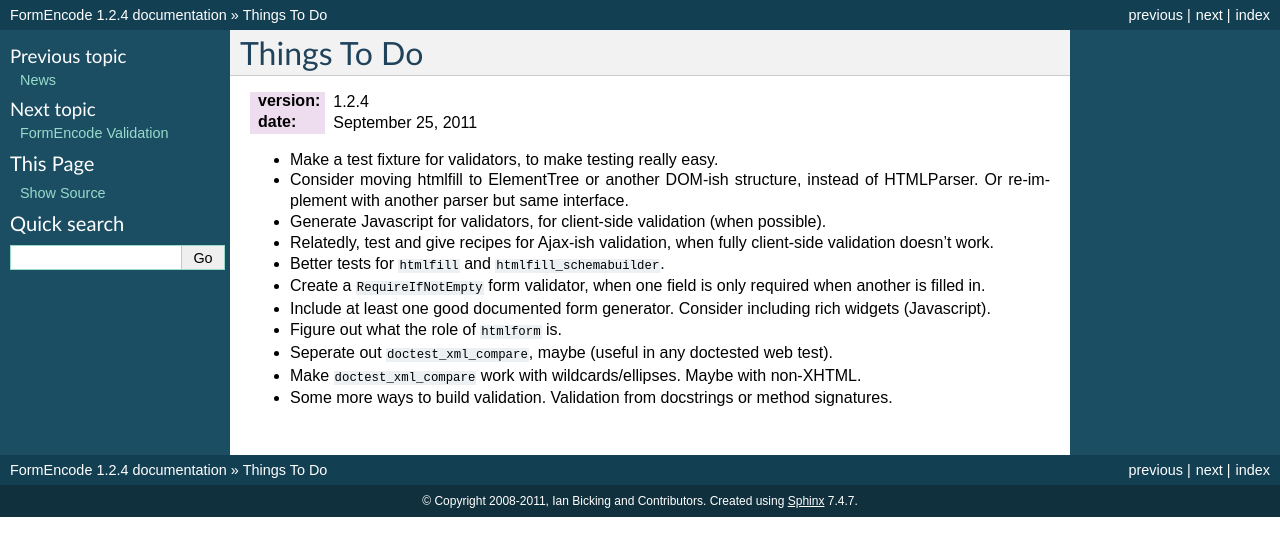
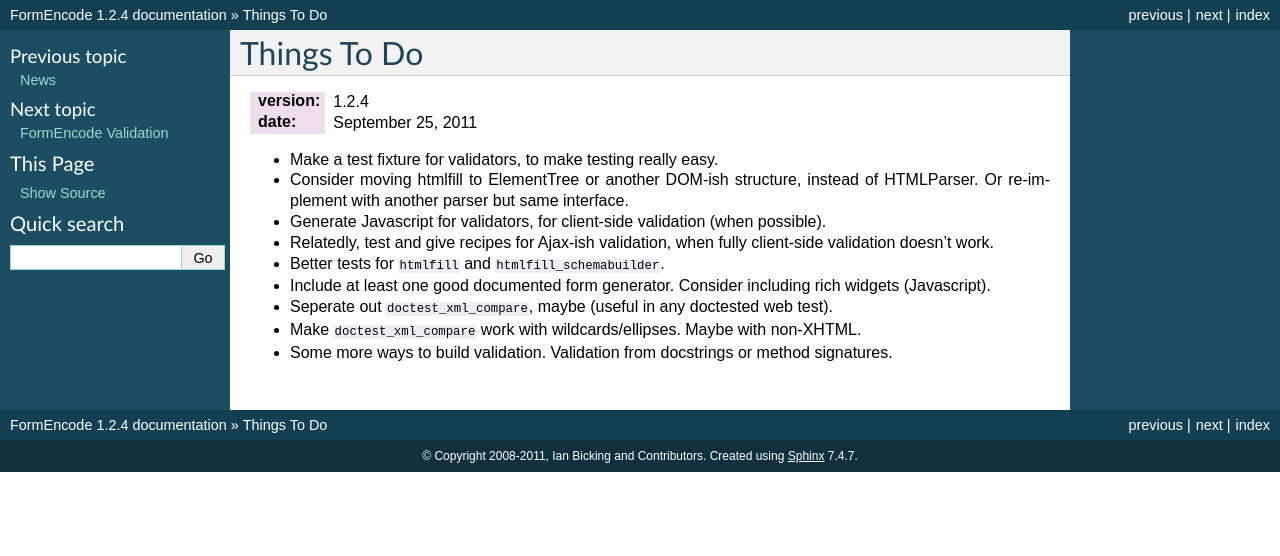
Before and after one commit to formencode/formencode, a Sphinx documentation site: the page built from docs/ToDo.txt, in a window 1280 px wide. Shown: the top 556 px of the page. Built offline with Sphinx 7.4.7, drawn with Linux system fonts in a browser that asks for light colours; pages that are not in the unit, such as notebooks, are missing from menus.

Commit message:
Prune todo: RequireIfMissing, RequireIfPresent already added and htmlform has been deprecated.

```diff
--- a/docs/ToDo.txt
+++ b/docs/ToDo.txt
@@ -19,13 +19,8 @@
 
 * Better tests for ``htmlfill`` and ``htmlfill_schemabuilder``.
 
-* Create a ``RequireIfNotEmpty`` form validator, when one field is
-  only required when another is filled in.
-
 * Include at least one good documented form generator.  Consider
   including rich widgets (Javascript).
-
-* Figure out what the role of ``htmlform`` is.
 
 * Seperate out ``doctest_xml_compare``, maybe (useful in any doctested
   web test).
```
